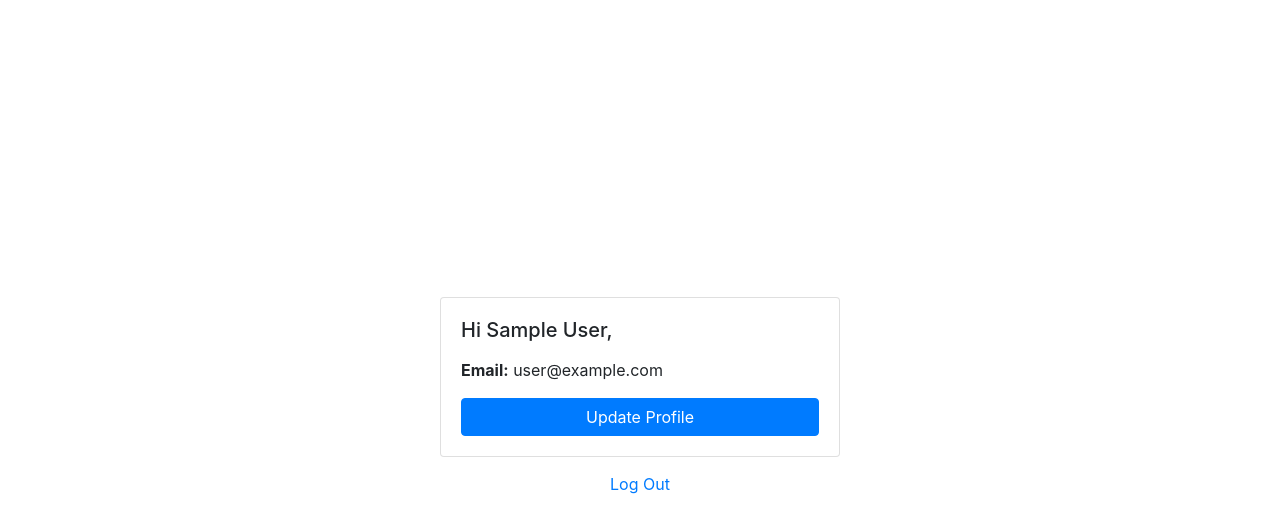
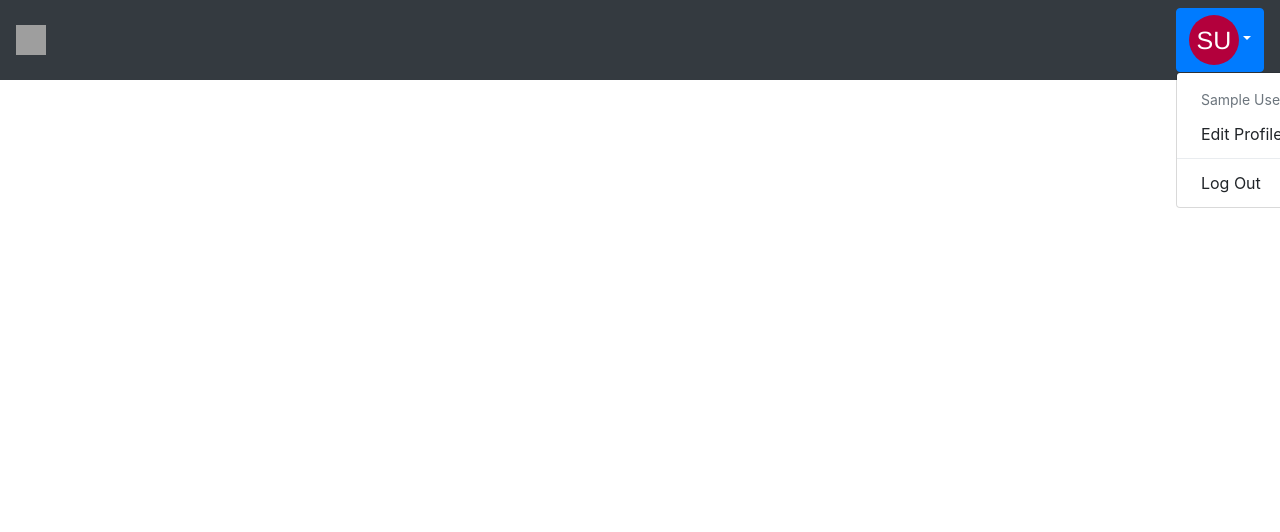
Before and after one commit to rahuldshetty/anywhere-read, a React (Create React App) app: page / in a window 1280 px wide. Shown: the top 532 px of the page. Built offline with nearby package versions, Linux system fonts and the light colour scheme; no server answers; sample sign-in values are in the browser's storage; grey boxes are pictures that could not be loaded.

Commit message:
added navbar and formatted

```diff
--- a/package.json
+++ b/package.json
@@ -8,7 +8,9 @@
     "@testing-library/user-event": "^12.6.3",
     "bootstrap": "^4.6.0",
     "firebase": "^8.2.5",
+    "prop-types": "^15.7.2",
     "react": "^17.0.1",
+    "react-avatar": "^3.9.7",
     "react-bootstrap": "^1.4.3",
     "react-dom": "^17.0.1",
     "react-router-dom": "^5.2.0",
--- a/src/components/App.js
+++ b/src/components/App.js
@@ -14,8 +14,8 @@ import {PrivateRoute} from './PrivateRoute';
 
 function App() {
   return (
-    <Container className="d-flex align-items-center justify-content-center" style={{ minHeight: "100vh" }}>
-      <div className="w-100" style={{ maxWidth: "400px" }}>
+    <div>
+      <div>
         <Router>
           <AuthProvider>
             <Switch>
@@ -28,7 +28,7 @@ function App() {
           </AuthProvider>
         </Router>
       </div>
-    </Container>
+    </div>
   )
 }
 
--- a/src/components/auth/ForgotPassword.js
+++ b/src/components/auth/ForgotPassword.js
@@ -1,5 +1,5 @@
 import {React, useRef, useState } from 'react'
-import {Card, Form, Button, Alert} from 'react-bootstrap';
+import {Card, Form, Button, Alert, Container} from 'react-bootstrap';
 import { Link } from 'react-router-dom';
 import {useAuth} from '../../contexts/AuthContext';
 
@@ -29,12 +29,10 @@ export default function FotgotPassword() {
     }
 
     return (
-        <>
-            <Card>
+        <Container className="d-flex align-items-center justify-content-center" style={{ minHeight: "100vh" }}>
+            <Card style={{ maxWidth: "400px", width:"400px" }}>
                 <Card.Body>
-                    <h2 className="text-center mb-4">
-                        Forgot Password
-                    </h2>
+                    <Card.Title>Forgot Password</Card.Title>
                     {error && <Alert variant="danger">{error}</Alert>}
                     {message && <Alert variant="success">{message}</Alert>}
                     <Form onSubmit={handleSubmit}>
@@ -50,10 +48,10 @@ export default function FotgotPassword() {
 
                 </Card.Body>
 
+                <Card.Footer>
+                Need an account? <Link to="/signup">Sign up</Link>
+                </Card.Footer>
             </Card>
-            <div className="w-100 text-center mt-2">
-                Need an account? <Link to="/signup">Sign up</Link>
-            </div>
-        </>
+        </Container>
     )
 }
--- a/src/components/auth/Login.js
+++ b/src/components/auth/Login.js
@@ -1,5 +1,5 @@
 import {React, useRef, useState } from 'react'
-import {Card, Form, Button, Alert} from 'react-bootstrap';
+import {Card, Form, Button, Alert, Container} from 'react-bootstrap';
 import { Link, useHistory } from 'react-router-dom';
 import {useAuth} from '../../contexts/AuthContext';
 
@@ -27,12 +27,10 @@ export default function Login() {
     }
 
     return (
-        <>
-            <Card>
+        <Container className="d-flex align-items-center justify-content-center" style={{ minHeight: "100vh" }}>
+            <Card style={{ maxWidth: "400px",  width:"400px"}}>
                 <Card.Body>
-                    <h2 className="text-center mb-4">
-                        Login
-                    </h2>
+                    <Card.Title>Login</Card.Title>
                     {error && <Alert variant="danger">{error}</Alert>}
                     <Form onSubmit={handleSubmit}>
                         <Form.Group id="email">
@@ -50,11 +48,11 @@ export default function Login() {
                     </div>
 
                 </Card.Body>
+                <Card.Footer>
+                Need an account? <Link to="/signup">Sign up</Link>
+                </Card.Footer>
+            </Card>
 
-            </Card>
-            <div className="w-100 text-center mt-2">
-                Need an account? <Link to="/signup">Sign up</Link>
-            </div>
-        </>
+        </Container>
     )
 }
--- a/src/components/auth/Signup.js
+++ b/src/components/auth/Signup.js
@@ -1,5 +1,5 @@
 import {React, useRef, useState } from 'react'
-import {Card, Form, Button, Alert} from 'react-bootstrap';
+import {Card, Form, Button, Alert, Container} from 'react-bootstrap';
 import {useAuth} from '../../contexts/AuthContext';
 import {Link, useHistory} from 'react-router-dom';
 
@@ -35,12 +35,10 @@ export default function Signup() {
     }
 
     return (
-        <>
-            <Card>
+        <Container className="d-flex align-items-center justify-content-center" style={{ minHeight: "100vh" }}>
+            <Card style={{ maxWidth: "400px", width:"400px" }}>
                 <Card.Body>
-                    <h2 className="text-center mb-4">
-                        Sign Up
-                    </h2>
+                    <Card.Title>Sign Up</Card.Title>
                     {error && <Alert variant="danger">{error}</Alert>}
                     <Form onSubmit={handleSubmit}>
                         <Form.Group id="email">
@@ -59,10 +57,9 @@ export default function Signup() {
                     </Form>
                 </Card.Body>
 
+                <Card.Footer>Already have an account? <Link to="/login">Login</Link></Card.Footer>
+
             </Card>
-            <div className="w-100 text-center mt-2">
-                Already have an account? <Link to="/login">Login</Link>
-            </div>
-        </>
+        </Container>
     )
 }
--- a/src/components/home/Dashboard.js
+++ b/src/components/home/Dashboard.js
@@ -1,37 +1,10 @@
-import React, {useState} from 'react'
 import {Card, Button, Alert} from 'react-bootstrap';
-import { useAuth } from '../../contexts/AuthContext';
-import {Link, useHistory} from 'react-router-dom';
+import NavBar from './NavBar';
 
 export default function Dashboard() {
-    const [error, setError] = useState();
-    const {currentUser, logout} = useAuth();
-    const history = useHistory();
-
-    async function handleLogout(){
-        setError("")
-        try{
-            await logout()
-            history.push('/login');
-        } catch {
-            setError("Failed to Logout!")
-        }
-    }
-
     return (
         <>
-            <Card>
-                <Card.Body>
-                    <Card.Title>Hi {currentUser.displayName? currentUser.displayName: "Anonymous" },</Card.Title>
-                    {error && <Alert variant="danger">{error}</Alert>}
-                    <p></p>
-                    <strong>Email:</strong> {currentUser.email}
-                    <Link to="/update-profile" className="btn btn-primary w-100 mt-3">Update Profile</Link>
-                </Card.Body>
-            </Card>
-            <div className="w-100 text-center mt-2">
-                <Button variant="link" onClick={handleLogout}>Log Out</Button>
-            </div>
+            <NavBar/>
         </>
     )
 }
--- /dev/null
+++ b/src/components/home/NavBar.js
@@ -0,0 +1,54 @@
+import React, {useState} from 'react'
+import {NavDropdown, Navbar, Nav, Dropdown} from 'react-bootstrap';
+import { useAuth } from '../../contexts/AuthContext';
+import {Link, useHistory} from 'react-router-dom';
+import Avatar from 'react-avatar';
+
+export default function NavBar() {
+    const [error, setError] = useState();
+    const {currentUser, logout} = useAuth();
+    const history = useHistory();
+
+    async function handleLogout(){
+        setError("")
+        try{
+            await logout()
+            history.push('/login');
+        } catch {
+            setError("Failed to Logout!")
+        }
+    }
+
+    return (
+        <>
+            <Navbar bg="dark" variant="dark" fixed="top">
+                <Navbar.Brand>
+                    <img
+                    src="/logo.svg"
+                    width="30"
+                    height="30"
+                    className="d-inline-block align-top"
+                    alt="Anywhere-Read"
+                    />
+                </Navbar.Brand>
+                <Nav className="mr-auto">
+
+                </Nav>
+                <Nav>
+                    <Dropdown>
+                        <Dropdown.Toggle>
+                            <Avatar name={currentUser.displayName? currentUser.displayName: "Anonymous" } textSizeRatio={2} size="50" round={true} />
+                        </Dropdown.Toggle>
+                        <Dropdown.Menu show>
+                            <Dropdown.Header>{currentUser.displayName? currentUser.displayName: "Anonymous" }</Dropdown.Header>
+                            <Dropdown.Item href="/update-profile">Edit Profile</Dropdown.Item>
+                            <Dropdown.Divider />
+                            <Dropdown.Item onClick={handleLogout}>Log Out</Dropdown.Item>
+                        </Dropdown.Menu>
+                    </Dropdown>
+                </Nav>
+
+            </Navbar>
+        </>
+    )
+}
--- a/src/components/home/UpdateProfile.js
+++ b/src/components/home/UpdateProfile.js
@@ -1,5 +1,5 @@
 import {React, useRef, useState } from 'react'
-import {Card, Form, Button, Alert} from 'react-bootstrap';
+import {Card, Form, Button, Alert, Container} from 'react-bootstrap';
 import {useAuth} from '../../contexts/AuthContext';
 import {Link, useHistory} from 'react-router-dom';
 
@@ -43,8 +43,8 @@ export default function UpdateProfile() {
     }
 
     return (
-        <>
-            <Card>
+        <Container className="d-flex align-items-center justify-content-center" style={{ minHeight: "100vh" }}>
+            <Card style={{ maxWidth: "400px", width:"400px" }}>
                 <Card.Body>
                     <h2 className="text-center mb-4">
                         Update Profile
@@ -71,10 +71,9 @@ export default function UpdateProfile() {
                     </Form>
                 </Card.Body>
 
+                <Card.Footer><Link to="/">Cancel</Link></Card.Footer>
+
             </Card>
-            <div className="w-100 text-center mt-2">
-                <Link to="/">Cancel</Link>
-            </div>
-        </>
+        </Container>
     )
 }
```
Also changed, not shown: 2 other files (tests, documents, lock files or other folders).
